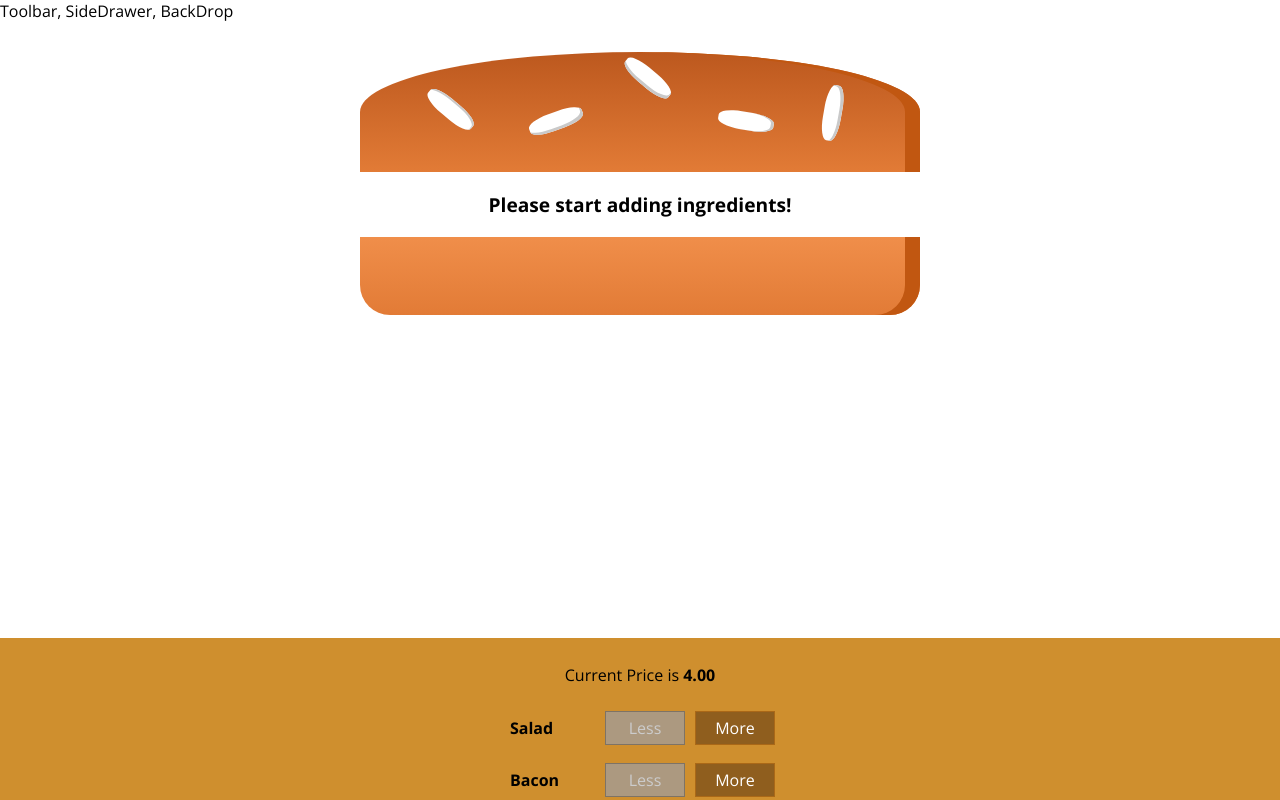
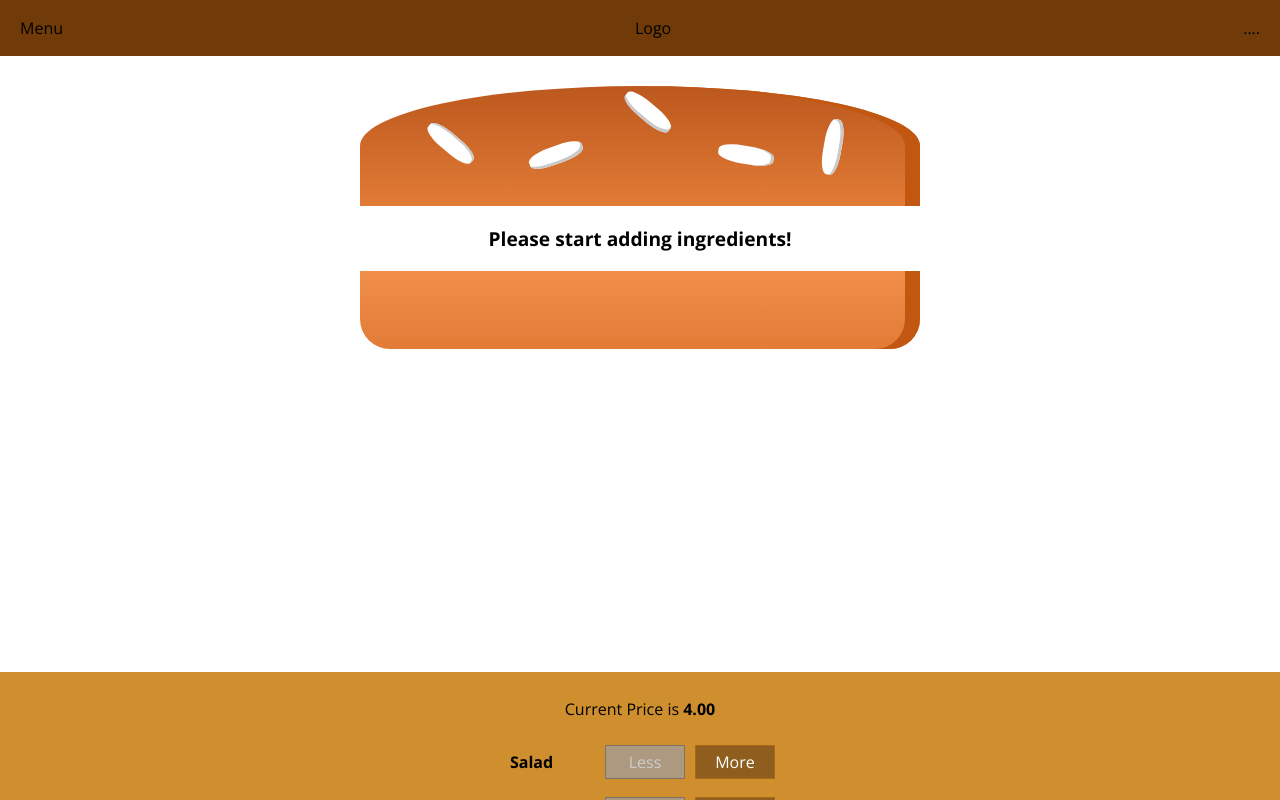
Before and after one commit to webdevabhi/react-burger-builder, a React app: page / in a window 1280 px wide. Shown: the top 800 px of the page. Built offline with nearby package versions, Linux system fonts and the light colour scheme.

Commit message:
Adding a toolbar

```diff
--- a/src/components/Burger/OrderSummary/OrderSummary.js
+++ b/src/components/Burger/OrderSummary/OrderSummary.js
@@ -1,6 +1,7 @@
 import React from 'react';
 
 import Aux from '../../../hoc/Aux';
+import Button from '../../UI/Button/Button';
 
 const orderSummary = (props) => {
 
@@ -16,7 +17,10 @@
             <ul>
                 {ingredientSummary}
             </ul>
+            <p><strong>Total Price: {props.price}</strong></p>
             <p>Continue to checkout ?</p>
+            <Button btnType="Danger" clicked={props.purchaseCanceled}>Cancel</Button>
+            <Button btnType="Success" clicked={props.purchaseContinued}>Order</Button>
         </Aux>
     );
 };
--- a/src/components/Layout/Layout.css
+++ b/src/components/Layout/Layout.css
@@ -1,3 +1,3 @@
 .Content {
-  margin-top: 16px;
+  margin-top: 72px;
 }
--- a/src/components/Layout/Layout.js
+++ b/src/components/Layout/Layout.js
@@ -2,10 +2,11 @@
 
 import classes from './Layout.css';
 import Aux from '../../hoc/Aux';
+import Toolbar from '../Navigation/Toolbar/Toolbar';
 
 const layout = (props) => (
   <Aux>
-    <div>Toolbar, SideDrawer, BackDrop</div>
+    <Toolbar />
     <main className={classes.Content}>
       {props.children}
     </main>
--- /dev/null
+++ b/src/components/Navigation/Toolbar/Toolbar.css
@@ -0,0 +1,18 @@
+.Toolbar {
+    height: 56px;
+    width: 100%;
+    position: fixed;
+    top: 0;
+    left: 0;
+    background-color: #703B09;
+    display: flex;
+    justify-content: space-between;
+    align-items: center;
+    padding: 0 20px;
+    box-sizing: border-box;
+    z-index: 90;
+}
+
+.Toolar nav {
+    height: 100%;
+}
--- /dev/null
+++ b/src/components/Navigation/Toolbar/Toolbar.js
@@ -0,0 +1,17 @@
+import React from 'react';
+
+import classes from './Toolbar.css'
+
+const toolbar = (props) => {
+    return (
+        <header className={classes.Toolbar}>
+            <div>Menu</div>
+            <div>Logo</div>
+            <nav>
+                ....
+            </nav>
+        </header>
+    );
+};
+
+export default toolbar;
--- /dev/null
+++ b/src/components/UI/Button/Button.css
@@ -0,0 +1,24 @@
+.Button {
+    background-color: transparent;
+    border: none;
+    color: white;
+    outline: none;
+    cursor: pointer;
+    font: inherit;
+    padding: 10px;
+    margin: 10px;
+    font-weight: bold;
+}
+
+.Button:first-of-type {
+    margin-left: 0;
+    padding-left: 0;
+}
+
+.Success {
+    color: #5C9210;
+}
+
+.Danger {
+    color: #944317;
+}
--- /dev/null
+++ b/src/components/UI/Button/Button.js
@@ -0,0 +1,15 @@
+import React from 'react';
+
+import classes from './Button.css';
+
+const button = (props) => {
+    return (
+        <button
+            className={[classes.Button, classes[props.btnType]].join(' ')}
+            onClick={props.clicked}>
+            {props.children}
+        </button>
+    );
+};
+
+export default button;
--- a/src/containers/BurgerBuilder/BurgerBuilder.js
+++ b/src/containers/BurgerBuilder/BurgerBuilder.js
@@ -86,6 +86,10 @@
     this.setState({purchasing: false});
   }
 
+  purchaseContinueHandler = () => {
+    alert("You Continue !");
+  }
+
   render() {
     const disbaledInfo = {
       ...this.state.ingredients
@@ -97,7 +101,11 @@
     return (
       <Aux>
         <Modal show={this.state.purchasing} modalClosed={this.purchaseCancleHandler}>
-          <OrderSummary ingredients={this.state.ingredients} />
+          <OrderSummary
+            ingredients={this.state.ingredients}
+            price={this.state.totalPrice}
+            purchaseCanceled={this.purchaseCancleHandler}
+            purchaseContinued={this.purchaseContinueHandler} />
         </Modal>
         <Burger ingredients={this.state.ingredients} />
         <BuildControls
```
